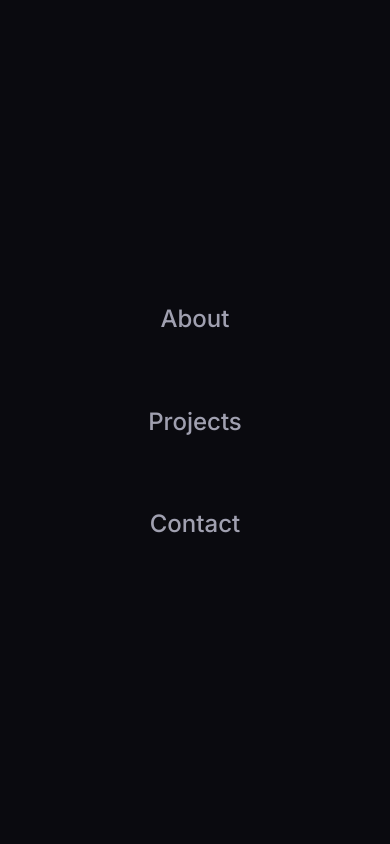
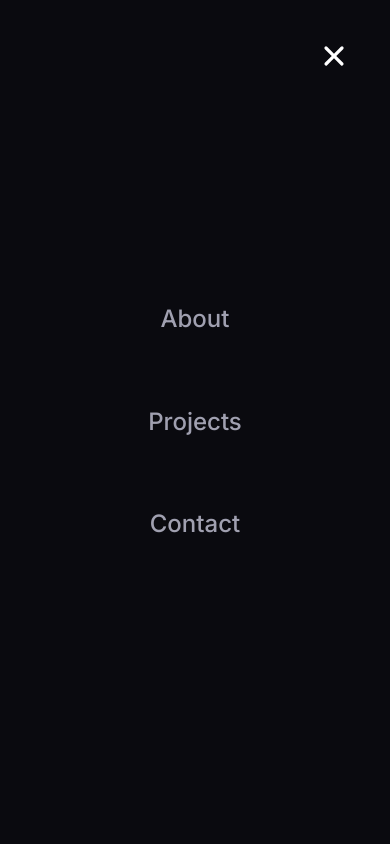
Before and after one commit to Damirchik11/Portfolio, a React (Vite) app in the folder DamirsPortfolio/: page / in a window 390 px wide. Both pictures are taken after a click on the button "Open navigation menu". Shown: the top 844 px of the page. Built offline with nearby package versions, Linux system fonts and the light colour scheme.

Commit message:
Navbar changes

```diff
--- a/DamirsPortfolio/src/components/NavBar/NavBar.css
+++ b/DamirsPortfolio/src/components/NavBar/NavBar.css
@@ -94,6 +94,12 @@
 @media (max-width: 768px) {
     .mobile-toggle {
         display: block;
+        z-index: 1002;
+    }
+
+    .mobile-toggle.hidden {
+        opacity: 0;
+        pointer-events: none;
     }
 
     .nav-links {
@@ -111,6 +117,7 @@
         opacity: 0;
         visibility: hidden;
         transition: var(--transition);
+        z-index: 1001;
     }
 
     /* When menu is open */
@@ -122,4 +129,33 @@
     .nav-links a {
         font-size: var(--font-size-xl);
     }
+
+    /* Close button inside mobile menu */
+    .mobile-close {
+        position: absolute;
+        top: var(--space-lg);
+        right: var(--space-lg);
+        background: none;
+        border: none;
+        color: var(--text-primary);
+        cursor: pointer;
+        padding: var(--space-sm);
+        transition: var(--transition);
+    }
+
+    .mobile-close:hover {
+        color: var(--accent);
+        transform: rotate(90deg);
+    }
 }
+
+/* Hide mobile-close on desktop */
+.mobile-close {
+    display: none;
+}
+
+@media (max-width: 768px) {
+    .mobile-close {
+        display: block;
+    }
+}
--- a/DamirsPortfolio/src/components/NavBar/NavBar.jsx
+++ b/DamirsPortfolio/src/components/NavBar/NavBar.jsx
@@ -57,6 +57,15 @@ const NavBar = () => {
 
                 {/* Desktop Navigation Links */}
                 <ul className={`nav-links ${isMobileMenuOpen ? 'open' : ''}`}>
+                    {/* Close button inside mobile menu */}
+                    <button
+                        className="mobile-close"
+                        onClick={() => setIsMobileMenuOpen(false)}
+                        aria-label="Close navigation menu"
+                    >
+                        <HiX size={32} />
+                    </button>
+
                     {navItems.map((item) => (
                         <li key={item.label}>
                             {isHomePage ? (
@@ -80,13 +89,13 @@ const NavBar = () => {
                     ))}
                 </ul>
 
-                {/* Mobile Menu Toggle Button */}
+                {/* Mobile Menu Toggle Button - Only shows hamburger, close is inside menu */}
                 <button
-                    className="mobile-toggle"
-                    onClick={() => setIsMobileMenuOpen(!isMobileMenuOpen)}
-                    aria-label="Toggle navigation menu"
+                    className={`mobile-toggle ${isMobileMenuOpen ? 'hidden' : ''}`}
+                    onClick={() => setIsMobileMenuOpen(true)}
+                    aria-label="Open navigation menu"
                 >
-                    {isMobileMenuOpen ? <HiX size={24} /> : <HiMenuAlt3 size={24} />}
+                    <HiMenuAlt3 size={24} />
                 </button>
             </div>
         </nav>
```
